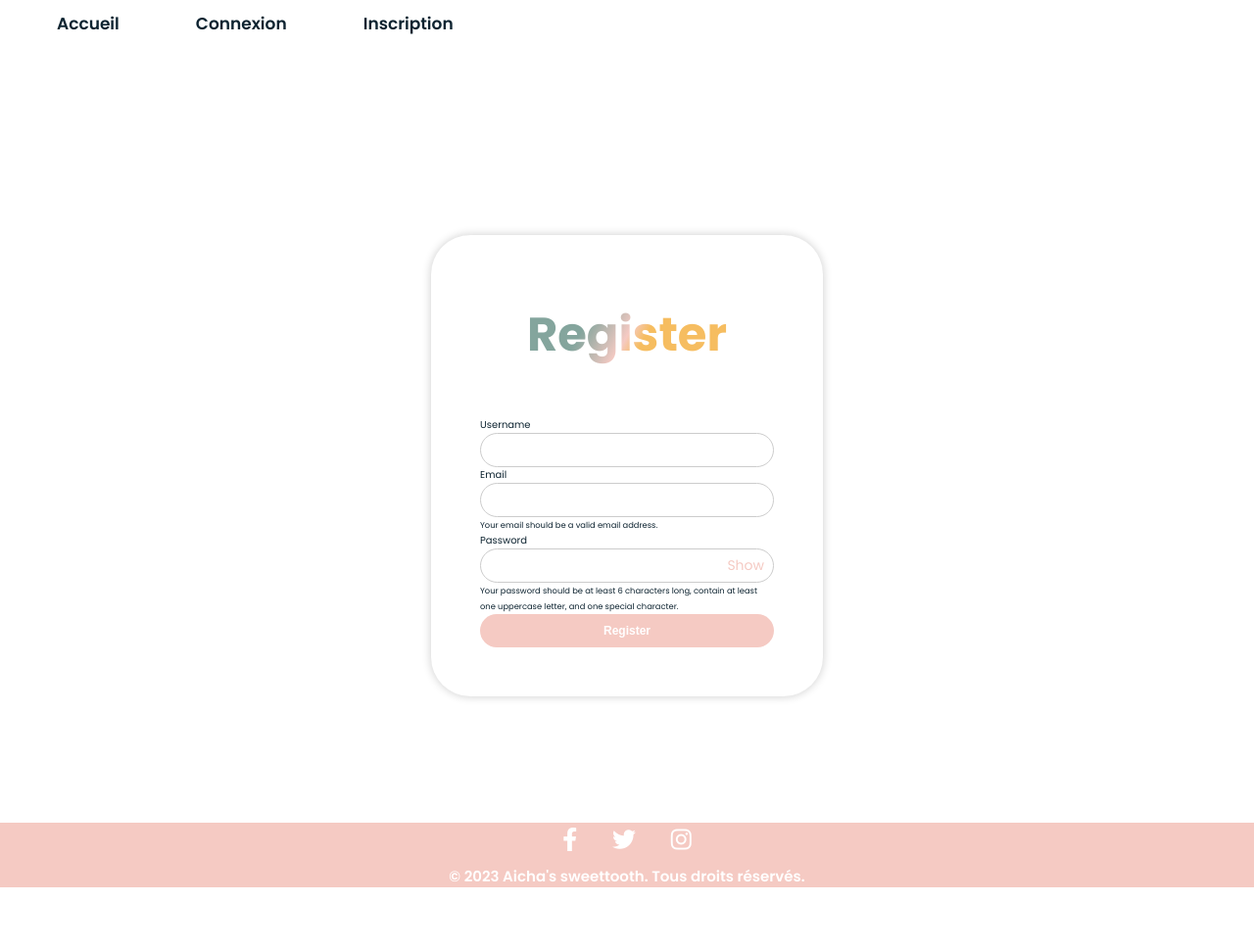
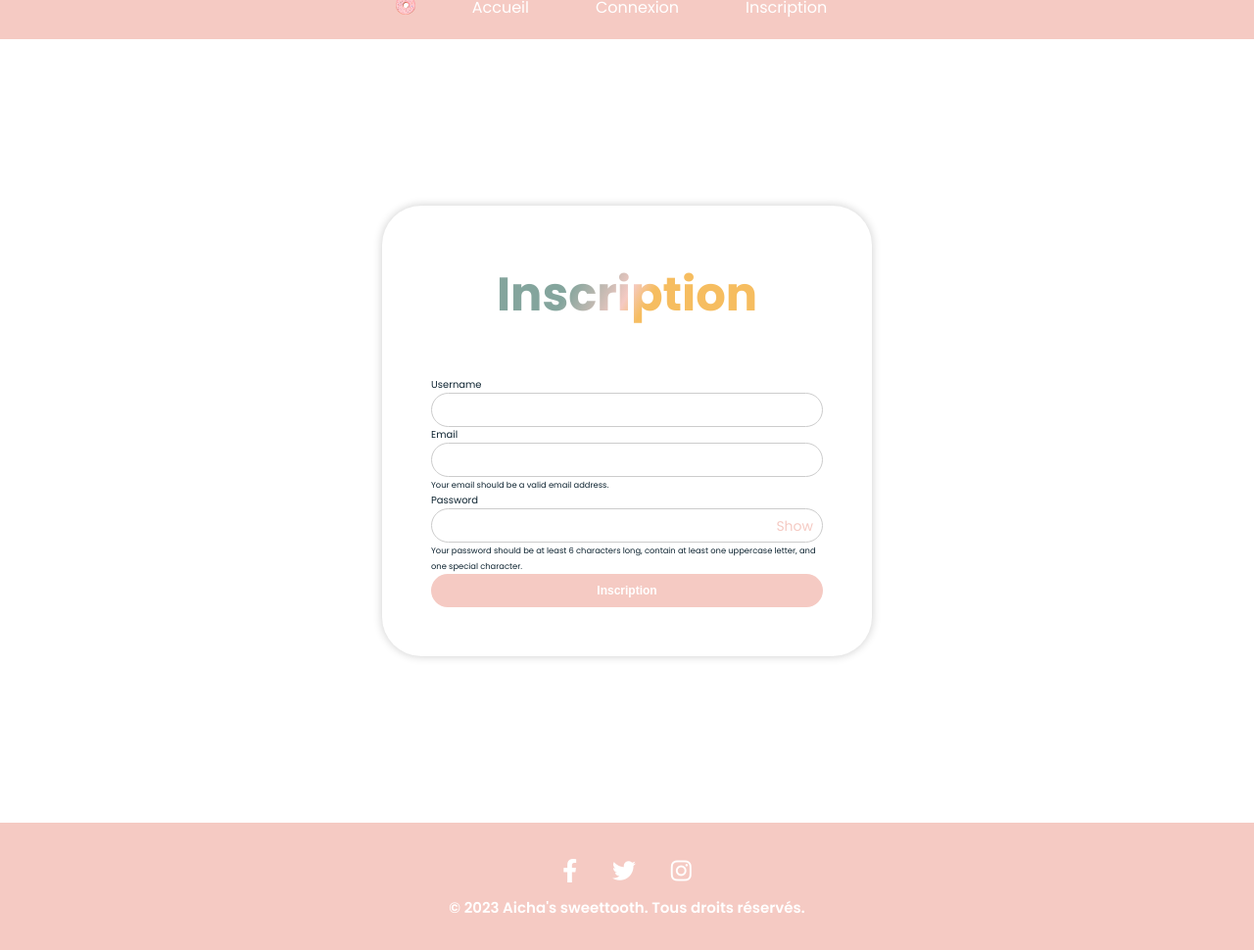
Before and after one commit to aichabou/recipe_book, a Symfony app: template templates/registration/register.html.twig in a window 1280 px wide. Shown: the whole page at 98% size. Before the commit the page ends 906 px from the top, so only its background shows below. Run offline with Twig, Linux system fonts and the light colour scheme; the template is opened without the code that fills it, so the values that code supplies are empty; form fields are guessed from the names that the template uses; some libraries are stand-ins or nearby versions.

Commit message:
"Updated CSS styles, added navigation menu with burger icon, and modified HTML templates for header, recipe, registration, and welcome pages."

```diff
--- a/public/css/style.css
+++ b/public/css/style.css
@@ -94,11 +94,15 @@
   max-width: 100%;
   height: auto;
   display: block;
+  width: 200px;
+  height: 200px;
+  margin: auto;
+  margin-bottom: 30px;
 }
 
 /*===== CLASS CSS ===== */
 .section-title {
-  font-size: 50px;
+  font-size: 35px;
   background: linear-gradient(120deg,
       #84A59D 35.69%,
       #F5CAC3 50.19%,
@@ -112,13 +116,13 @@
 
 @media screen and (max-width: 768px) {
   .section-title {
-    font-size: 40px;
+    font-size: 30px;
   }
 }
 
 @media screen and (max-width: 600px) {
   .section-title {
-    font-size: 30px;
+    font-size: 20px;
   }
 }
 
@@ -139,129 +143,90 @@
 }
 
 /*===== NAV =====*/
-  .l-header {
+.nav {
   display: flex;
   justify-content: center;
   align-items: center;
+  padding: 10px 20px;
+  background-color: var(--first-color);
+  color: #fff;
+  margin-left: -70px;
 }
 
-  .bd-grid{
-    margin: auto 0;
+.nav__list {
+  list-style-type: none;
+  margin: 0;
+  padding: 0;
+  display: flex;
 }
 
-  .nav {
-    height: var(--header-height);
-    display: flex;
-    justify-content: space-between;
-    align-items: center;
-    font-weight: var(--font-semi);
-    padding-left: 10px;
+.nav__item {
+  margin-left: 20px; /* Espacement entre les éléments de la liste */
 }
 
-  .nav__list{
-    display: flex;
-    justify-content: space-between;
+.nav__item a {
+  color: #fff;
+  text-decoration: none;
+  padding: 10px;
 }
 
-  .nav__item{
-    font-size: 10px;
-    margin-right: 10px;
-    margin-left: 20px;
-    margin-top: 7px;
+.nav__item a:hover {
+  text-decoration: underline;
 }
 
-  .nav__link {
-    position: relative;
-    color: var(--second-color);
+/* Styles pour le menu burger */
+.nav__burger {
+  display: none; /* Masque le menu burger par défaut */
+  font-size: 1.5rem; /* Taille de l'icône du burger */
+  cursor: pointer; /* Curseur indiquant qu'il s'agit d'un élément cliquable */
 }
-
-  .nav__link:hover {
-    position: relative;
-  }
-
-  .nav__link:hover::after {
-    position: absolute;
-    content: "";
-    width: 100%;
-    height: 0.18rem;
-    left: 0;
-    top: 1rem;
-    background-color: var(--first-color);
-  }
-
-  .nav__toggle {
-    color: var(--second-color);
-    font-size: 1rem;
-    cursor: pointer;
-  }
-
 .logo {
   width: 20px;
   height: 20px;
 }
 
-  @media screen and (min-width: 768px) {
-    .l-header {
-      display: flex;
-      justify-content: center;
-    }
-    .bd-grid{
-      margin: auto 0;
+/* Sidebar pour les écrans mobiles */
+@media screen and (max-width: 768px) {
+  .nav {
+       /* Affiche les éléments en colonne pour les petits écrans */
+      position: relative;
+      margin-top: -25px;
   }
 
-    .nav {
-      display: flex;
-      align-items: center;
-    }
-    .nav__menu{
-      padding-left: 60px;
+  .nav__list {
+      display: none; /* Masque la liste de navigation par défaut */
+      position: absolute;
+      top: 100%; /* Positionne la liste sous le header */
+      left: 0;
+      width: 100%;
+      background-color: var(--first-color); /* Couleur de fond du sidebar */
+      /* Ombre pour le sidebar */
+      z-index: 1000;
   }
 
-    .nav__item{
-      font-size: 13px;
-      margin-right: 30px;
-      margin-left: 20px;
-      margin-top: 7px;
+  .nav__list.active {
+      display: flex; /* Affiche la liste de navigation lorsqu'elle est active */
+      flex-direction: column;
   }
 
-    .nav__link:hover {
-      position: relative;
+  .nav__item {
+      margin: 20px 0; /* Espacement entre les éléments de la liste dans le sidebar */
+      text-align: center; /* Centre les éléments du menu dans le sidebar */
   }
 
-    .nav__link:hover::after {
-      top:  2rem;
-    }
-    .logo {
-      width: 35px;
-      height: 35px;
-      margin-right:50px ;
-    }
+  .nav__item a {
+      display: block; /* Affiche les liens sur toute la largeur du sidebar */
+      padding: 15px 20px; /* Espacement intérieur des liens */
   }
 
-  @media screen and (min-width: 1024px) {
-    .l-header {
-      justify-content: center;
-    }
-    .nav {
-      font-size: 15px;
-      display: flex;
-      align-items: center;
-    }
-    .nav__item{
-      font-size: 17px;
-    }
-    .logo {
-      width: 40px;
-      height: 40px;
-    }
-    .nav__menu{
-      padding-left: 170px;
-    }
+
+  .nav__burger {
+      display: block; /* Affiche le menu burger uniquement pour les écrans mobiles */
   }
 
-  @media screen and (min-width: 1440px) {
-    .nav__item{
-      font-size: 20px;
+.logo--hidden {
+    opacity: 0; /* Masquer le logo en le rendant invisible */
+    pointer-events: none; /* Empêcher les interactions avec le logo lorsqu'il est invisible */
 }
 }
 
@@ -352,7 +317,7 @@
 }
 /* ===== LOGIN/REGISTER =====*/
 .section-title{
-  font-size: var(--h2-font-size);
+  font-size: 2Opx;
 }
 .common-style {
   font-size: 10px;
@@ -365,7 +330,6 @@
 
 @media screen and (min-width: 768px) {
   .bording-box {
-    margin-top: 70px;
     width: 400px;
   }
   .rounded-input ,.bording-button{
@@ -407,6 +371,9 @@
   border-radius: .5rem;
   border: 1px solid white;
 }
+#registerButton[disabled] {
+  cursor: not-allowed;
+}
 
 .button:hover {
   box-shadow: 0 10px 36px rgba(0, 0, 0, .15);
@@ -426,7 +393,6 @@
   border-radius: 40px;
   padding: 50px;
   box-shadow: 0 0 10px rgba(0, 0, 0, 0.2);
-  width: 400px;
 }
 
 .form-group {
@@ -546,7 +512,175 @@
   }
 
 }
+@media screen and (max-width: 1240px) {
+  .work__container {
+    margin: 30px;
+  }
 
+}
+
+/* welcome*/
+
+.home__title {
+  font-size: var(--h2-font-size);
+  margin-top: 50px;
+  text-align: center;
+}
+
+.home__title-color {
+  color: var(--first-color);
+}
+
+.home__img {
+  width: 35%;
+  margin: 1rem auto;
+  display: block;
+  margin-top: 90px;
+  animation: glide 2s ease-in-out alternate infinite;
+  -webkit-animation: glide 2s ease-in-out alternate infinite;
+}
+
+.bd-grid {
+  margin: 0 auto;
+}
+
+@keyframes glide {
+  from {
+    left: 0px;
+    top: 0px;
+  }
+  to {
+    left: 0px;
+    top: 20px;
+  }
+}
+
+@-webkit-keyframes glide {
+  from {
+    left: 0px;
+    top: 0px;
+  }
+  to {
+    left: 0px;
+    top: 20px;
+  }
+}
+
+@media screen and (min-width: 768px) {
+  .home__title {
+    margin-bottom: 2rem;
+  }
+}
+
+@media screen and (min-width: 1024px) {
+  .home__img {
+    width: 30%;
+  }
+  .bd-grid {
+    margin: 0 auto;
+  }
+}
+
+@media screen and (min-width: 1440px) {
+  .home__title {
+    font-size: 3.7rem;
+    margin-bottom: 6rem;
+    text-align: center;
+  }
+
+  .bd-grid {
+    margin: 0 auto;
+  }
+}
+
+@media screen and (min-width: 2560px) {
+  .home__title {
+    font-size: 5rem;
+    margin-bottom: 3rem;
+    text-align: center;
+  }
+}
+/* ===== Recipe PAGE=====*/
+.section-title {
+  margin-top: 5px;
+}
+
+.about__text {
+  margin-right: 20px;
+  text-align: justify;
+}
+
+.points {
+  list-style-type: disc;
+  text-align: justify;
+  margin: 0 20px 0 20px;
+}
+
+.about__img img {
+  width: 200px;
+  margin: 0 auto;
+  border-radius: 10px;
+}
+
+.video {
+  margin: 0 auto;
+  margin-top: 30px;
+}
+
+.video video {
+  width: 270px;
+  height: 480px;
+  object-fit: cover;
+}
+
+.comment-section {
+  margin-top: 20px;
+}
+
+.comment-section textarea {
+  width: 100%;
+  height: 100px;
+  margin-bottom: 10px;
+  padding: 10px;
+  font-size: 12px;
+  resize: vertical;
+}
+
+.comment-section button {
+  padding: 10px 20px;
+  font-size: 12px;
+  cursor: pointer;
+}
+
+@media screen and (min-width: 768px) {
+  .about__container {
+    margin: 30px;
+  }
+
+  .video video {
+    width: 300px;
+  }
+
+  .comment-section textarea {
+    font-size: 15px;
+  }
+
+  .comment-section button {
+    padding: 10px 20px;
+    font-size: 15px;
+    cursor: pointer;
+  }
+}
+
+@media screen and (min-width: 1024px) {
+  .about__container {
+    margin: 100px;
+  }
+
+  .video video {
+    width: 320px;
+  }
+}
 /* ===== MEDIA QUERIES=====*/
 @media screen and (min-width: 768px) {
   body {
@@ -643,6 +777,7 @@
   color: #fff;
   text-align: center;
   font-weight: var(--font-semi);
+  padding: var(--mb-2) var(--mb-3); /* Ajouter un peu de padding pour un meilleur aspect */
 }
 
 .footer__social {
@@ -655,26 +790,51 @@
   margin: 0 var(--mb-2);
 }
 
-.footer__copyright{
+.footer__copyright {
   font-size: 10px;
 }
 
+/* Media queries pour les tablettes */
 @media screen and (min-width: 768px) {
   .footer__icon {
     font-size: 1.25rem;
   }
 
-  .footer__copyright{
+  .footer__copyright {
     font-size: 12px;
+  }
+
+  .footer {
+    padding: var(--mb-3) var(--mb-4); /* Ajuster le padding pour les tablettes */
   }
 }
 
+/* Media queries pour les ordinateurs portables */
 @media screen and (min-width: 1024px) {
   .footer__icon {
     font-size: 1.5rem;
   }
 
-  .footer__copyright{
+  .footer__copyright {
     font-size: 15px;
   }
+
+  .footer {
+    padding: var(--mb-4) var(--mb-5); /* Ajuster le padding pour les ordinateurs portables */
   }
+}
+
+/* Media queries pour les grands écrans */
+@media screen and (min-width: 1440px) {
+  .footer__icon {
+    font-size: 1.75rem;
+  }
+
+  .footer__copyright {
+    font-size: 18px;
+  }
+
+  .footer {
+    padding: var(--mb-5) var(--mb-6); /* Ajuster le padding pour les grands écrans */
+  }
+}
--- a/templates/header.html.twig
+++ b/templates/header.html.twig
@@ -1,13 +1,20 @@
 <header class="header">
     <nav class="nav">
+        <div class="nav__burger">☰</div> <!-- Icône de menu burger -->
         <ul class="nav__list">
             {% if not app.user %}
+                <li class="nav__item">
+                    <img src="{{ asset('img/logo.png') }}" alt="Logo du blog" class="logo">
+                </li>
                 <li class="nav__item"><a href="{{ path('welcomepage') }}" class="nav__link{% if app.request.attributes.get('_route') == 'home' %} active{% endif %}">Accueil</a></li>
                 <li class="nav__item"><a href="{{ path('app_login') }}" class="nav__link{% if app.request.attributes.get('_route') == 'app_login' %} active{% endif %}">Connexion</a></li>
                 <li class="nav__item"><a href="{{ path('app_register') }}" class="nav__link{% if app.request.attributes.get('_route') == 'app_register' %} active{% endif %}">Inscription</a></li>
             {% else %}
                 {# Ne rien afficher pour le lien "Accueil" lorsque l'utilisateur est connecté #}
                 {# Vous pouvez mettre d'autres liens ou logique ici s'il y a lieu #}
+                <li class="nav__item">
+                    <img src="{{ asset('img/logo.png') }}" alt="Logo du blog" class="logo">
+                </li>
                 <li class="nav__item"><a href="{{ path('app_home') }}" class="nav__link{% if app.request.attributes.get('_route') == 'recipes' %} active{% endif %}">Recettes</a></li>
                 <li class="nav__item">
                    <form id="logoutForm" action="{{ path('app_logout') }}" method="post">
@@ -18,3 +25,23 @@
         </ul>
     </nav>
 </header>
+<script>
+document.addEventListener('DOMContentLoaded', function() {
+    const burger = document.querySelector('.nav__burger');
+    const navList = document.querySelector('.nav__list');
+    const logo = document.querySelector('.logo');
+
+    burger.addEventListener('click', function() {
+        navList.classList.toggle('active');
+        logo.classList.toggle('logo--hidden'); // Ajoutez une classe logo--hidden pour contrôler la visibilité du logo
+    });
+
+    // Fermer le sidebar en cliquant en dehors de celui-ci
+    document.addEventListener('click', function(event) {
+        if (!navList.contains(event.target) && event.target !== burger) {
+            navList.classList.remove('active');
+            logo.classList.remove('logo--hidden'); // Assurez-vous que le logo redevient visible en dehors du menu burger
+        }
+    });
+});
+</script>
--- a/templates/recipe/recipe.html.twig
+++ b/templates/recipe/recipe.html.twig
@@ -4,7 +4,7 @@
 
 {% block body %}
     <div class="container mt-4">
-        <h1>Add Recipe</h1>
+        <h1>Ajouter une recette</h1>
         {{ form_start(form, {'attr': {'enctype': 'multipart/form-data'}}) }}
         <div class="form-group">
             {{ form_label(form.name) }}
--- a/templates/registration/register.html.twig
+++ b/templates/registration/register.html.twig
@@ -5,7 +5,7 @@
 {% block body %}
     <div class="bording-container">
         <div class="bording-box">
-            <h2 class="section-title">Register</h2>
+            <h2 class="section-title">Inscription</h2>
 
             {{ form_start(registrationForm) }}
 
@@ -47,7 +47,7 @@
                 </small>
             </div>
 
-            <button type="submit" id="registerButton" class="bording-button" disabled>Register</button>
+            <button type="submit" id="registerButton" class="bording-button" disabled>Inscription</button>
             {{ form_end(registrationForm) }}
         </div>
     </div>
--- a/templates/welcome/welcome.html.twig
+++ b/templates/welcome/welcome.html.twig
@@ -13,7 +13,7 @@
                 </h1>
             </div>
             <div class="home__img">
-                <img src="{{ asset('images/profil_blog.png') }}" alt="photo de profil" />
+                <img src="{{ asset('img/profil_blog.png') }}" alt="photo de profil" />
             </div>
         </section>
     </main>
```
Also changed, not shown: public/img/logo.png (added), public/img/profil_blog.png (added). Lines whose indentation alone changed are shown as unchanged.
